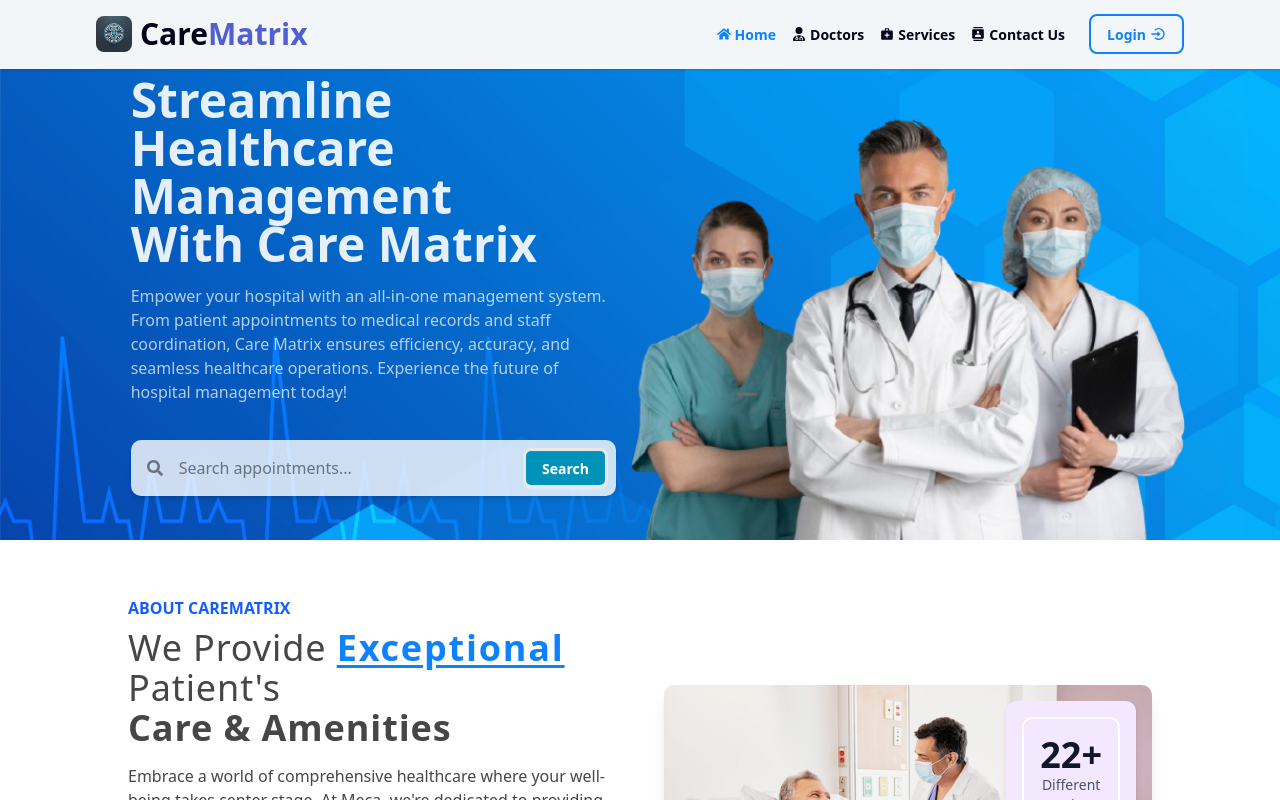
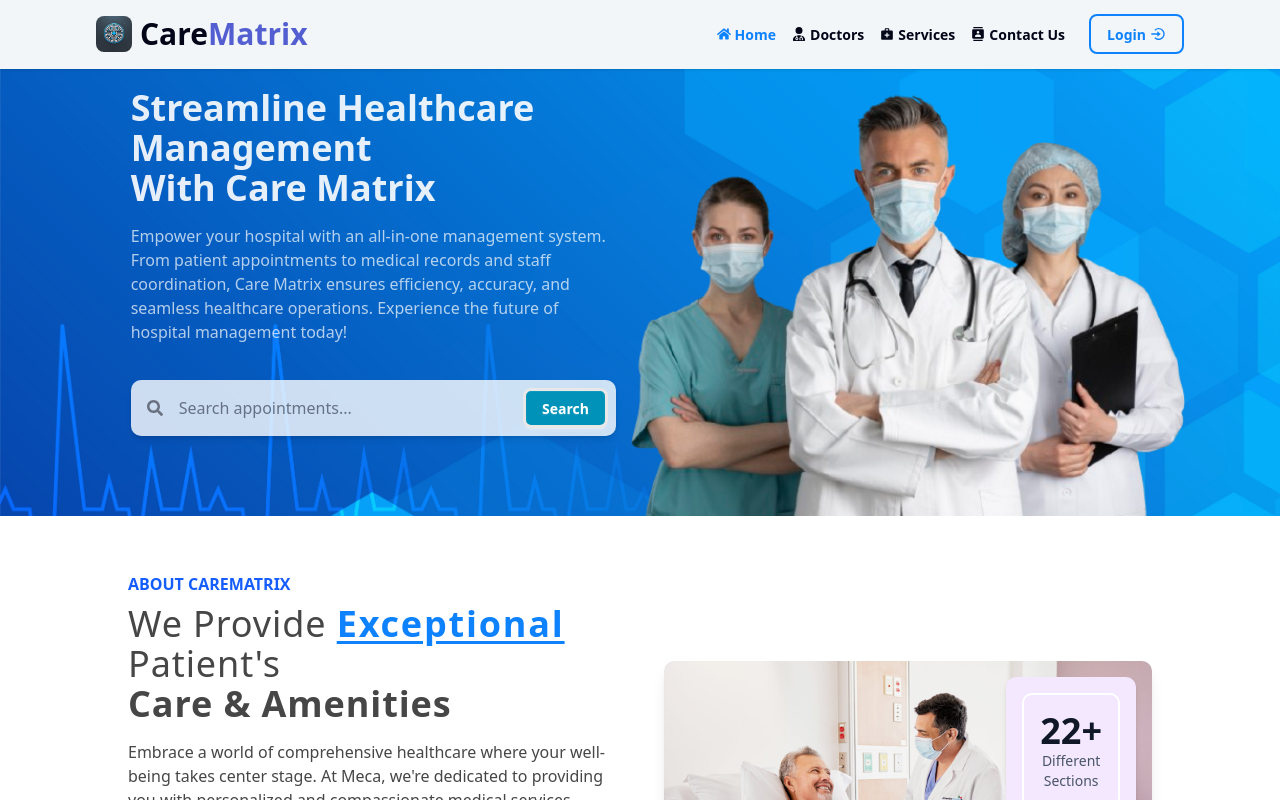
Before and after one commit to ssmahim01/Care-Matrix-With-Dev-Sync, a React (Vite) app: page / in a window 1280 px wide. Shown: the top 800 px of the page. Built offline with nearby package versions, Linux system fonts and the light colour scheme.

Commit message:
Updated Button and added padding in Hero

```diff
--- a/src/components/Home/Hero.jsx
+++ b/src/components/Home/Hero.jsx
@@ -9,7 +9,7 @@ const Hero = () => {
     <div className="w-full mx-auto bg-cover bg-center  bg-no-repeat" style={{
       backgroundImage: `url('${HeroBG}')`
     }}>
-      <div className="lg:w-10/12 px-6 py-6 flex flex-col lg:flex-row items-center justify-between lg:gap-12  mx-auto">
+      <div className="lg:w-10/12  px-6 pt-20 pb-6  lg:pt-0 lg:py-6  flex flex-col lg:flex-row items-center justify-between lg:gap-12  mx-auto">
         {/* Left Content */}
         <motion.div
           initial={{ opacity: 0, y: 30 }}
@@ -17,7 +17,7 @@ const Hero = () => {
           transition={{ duration: 0.8, delay: 0.2 }}
           viewport={{ once: true }}
           className="lg:w-1/2 md:space-y-4 space-y-2 lg:py-0 md:pt-8 pt-6">
-          <h2 className="md:text-4xl xl:text-5xl text-3xl font-bold text-white/90">
+          <h2 className="md:text-4xl  text-3xl font-bold text-white/90">
             Streamline Healthcare Management
             <br className="md:block hidden" />
             With Care Matrix
--- a/src/components/Home/Specialties.jsx
+++ b/src/components/Home/Specialties.jsx
@@ -108,9 +108,15 @@ const Specialties = () => {
                 transition={{ duration: 0.6, delay: 0.5 }}
                 viewport={{ once: true }}
             >
-                <button className="mt-6 px-6 py-3 bg-[#0E82FD] text-white font-semibold rounded-md flex items-center gap-2 hover:bg-[#0e81fdc6] transition cursor-pointer">
-                    ➜ See All Specialities
+                <button className="mt-6 px-6 py-3 bg-[#0E82FD] text-white font-semibold rounded-md flex items-center gap-2  transition cursor-pointer relative overflow-hidden group">
+                    <span className="absolute left-4 transition-all duration-300 group-hover:translate-x-[150px]">
+                        ➜
+                    </span>
+                    <span className="relative transition-all group-hover:ml-0 ml-3 duration-300  group-hover:-translate-x-[10px]">
+                        See All Specialities
+                    </span>
                 </button>
+
             </motion.div>
         </motion.div>
     );
--- a/src/pages/services/Services.jsx
+++ b/src/pages/services/Services.jsx
@@ -3,7 +3,10 @@ import ClinicAndSpecialties from '../Home/Clinic_and_Specialties/ClinicAndSpecia
 
 const Services = () => {
   return (
-    <ClinicAndSpecialties/>
+    <div className='mt-20 mb-12'>
+
+      <ClinicAndSpecialties />
+    </div>
   )
 }
 
```
